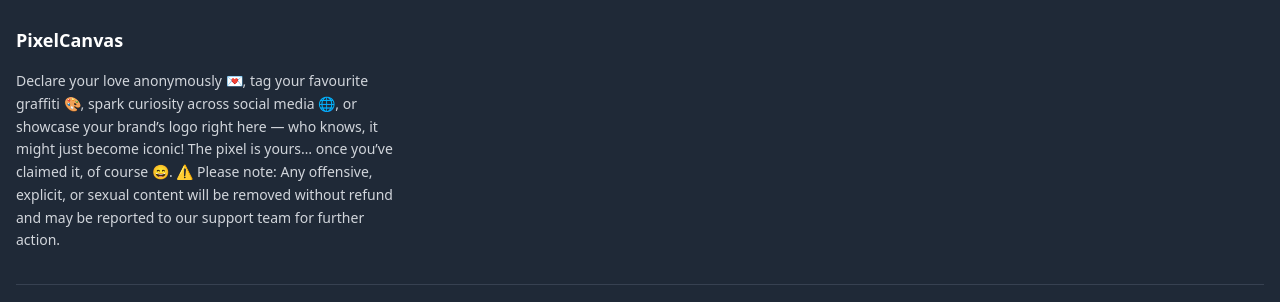
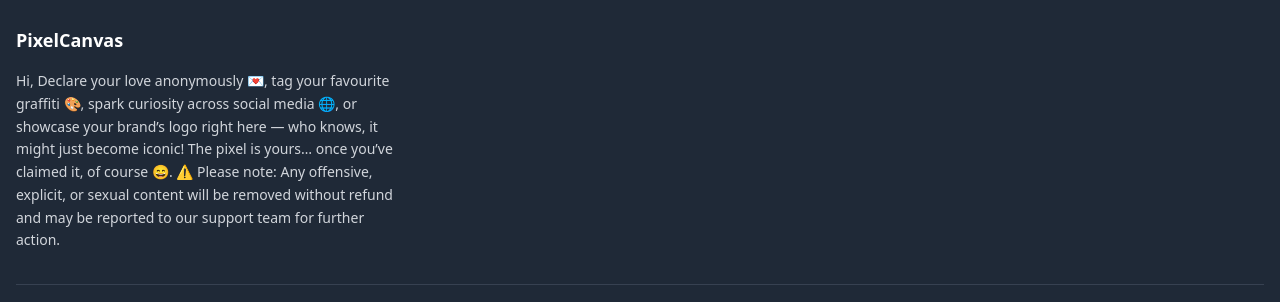
Before and after one commit to XavilordGamer1/PixelSeller1, a React (Vite) app: page /selection in a window 1280 px wide. Shown: the part 1945-2247 px from the top of the page. Built offline with nearby package versions, Linux system fonts and the light colour scheme; no server answers; the database is empty.

Commit message:
Now i insert Hi, in the foother

```diff
--- a/src/components/Footer.tsx
+++ b/src/components/Footer.tsx
@@ -9,7 +9,7 @@
           <div>
             <h3 className="text-lg font-semibold text-white mb-4">PixelCanvas</h3>
             <p className="text-sm leading-relaxed">
-              Declare your love anonymously 💌, tag your favourite graffiti 🎨, spark curiosity across social media 🌐, or showcase your brand’s logo right here — who knows, it might just become iconic! The pixel is yours… once you’ve claimed it, of course 😄.
+              Hi, Declare your love anonymously 💌, tag your favourite graffiti 🎨, spark curiosity across social media 🌐, or showcase your brand’s logo right here — who knows, it might just become iconic! The pixel is yours… once you’ve claimed it, of course 😄.
 
               ⚠️ Please note: Any offensive, explicit, or sexual content will be removed without refund and may be reported to our support team for further action.
             </p>
```
